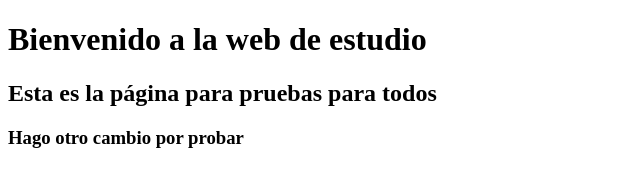
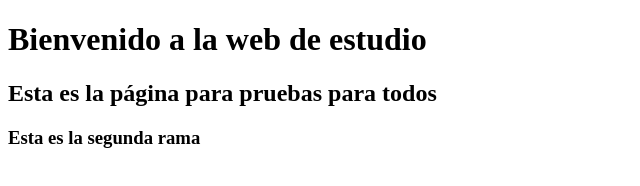
Before and after one commit to falarconromero/prueba0, a plain HTML site: page index.html in a window 1280 px wide. Shown: the full height of the page, 0-640 px from the left. Drawn offline with Linux system fonts and the light colour scheme.

Commit message:
CambioEnRama
Cambio para ver si sale en la rama

```diff
--- a/index.html
+++ b/index.html
@@ -7,7 +7,7 @@
     <body>
         <h1>Bienvenido a la web de estudio</h1>
         <h2>Esta es la página para pruebas para todos</h2>
-        <h3>Hago otro cambio por probar</h3>
+        <h3>Esta es la segunda rama</h3>
 
     </body>
 </html>
```
